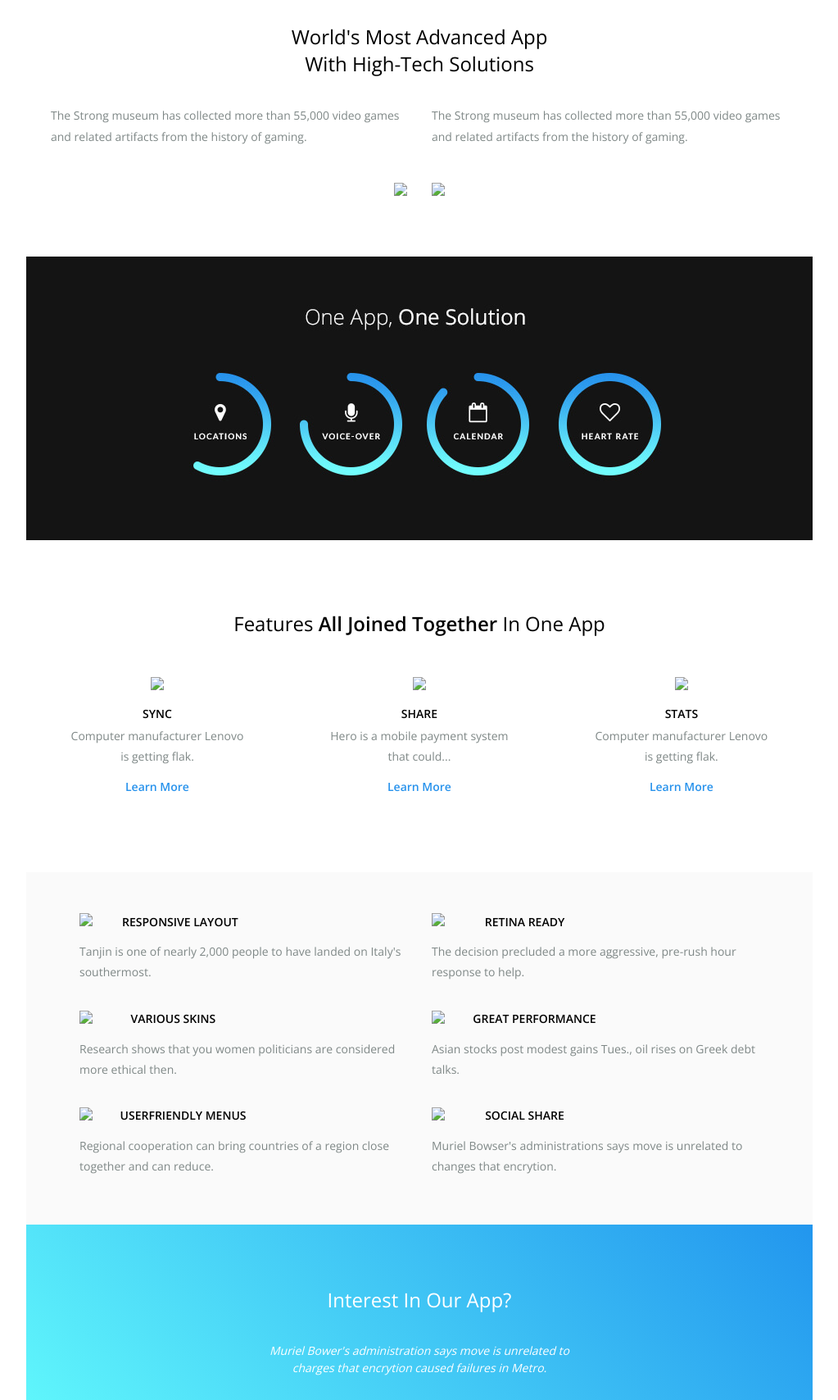
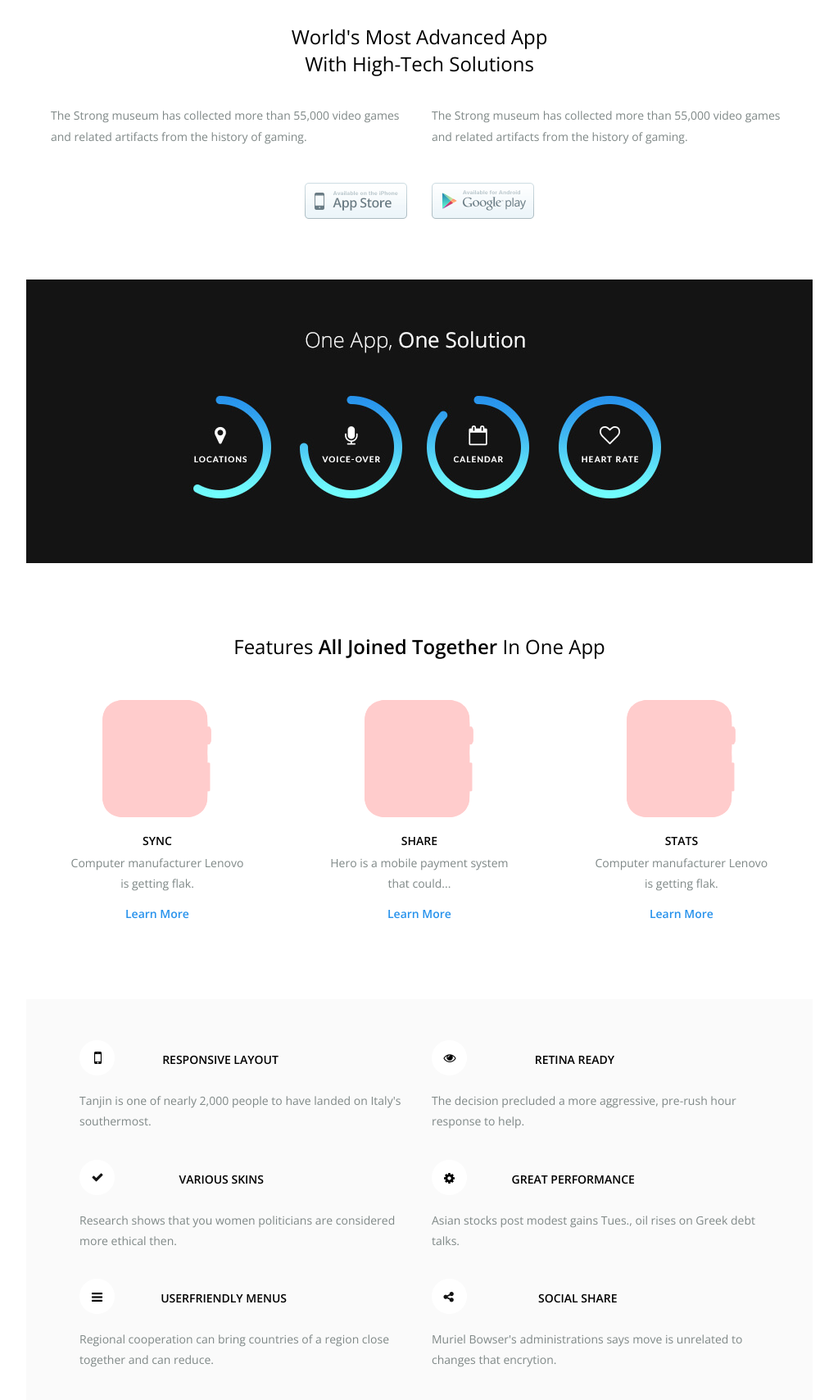
Before and after one commit to Millicenthere/email-course-starting-files, a plain HTML site: page index.html in a window 1280 px wide. Shown: the part 1058-2766 px from the top of the page at 82% size, without its empty margins (128-1151 px from the left). Drawn offline with nearby package versions, Linux system fonts and the light colour scheme; the site is published under a folder, as on GitHub Pages, so addresses that start at the root find nothing.

Commit message:
removed / from imgs path to load

```diff
--- a/index.html
+++ b/index.html
@@ -284,7 +284,7 @@
                                         </tr>
                                         <tr>
                                             <td align="right" class="left-store">
-                                                <img src="/images/Production/appstore.png">
+                                                <img src="images/Production/appstore.png">
                                             </td>
                                         </tr>
                                     </table>
@@ -298,7 +298,7 @@
                                         </tr>
                                         <tr>
                                             <td align="left" class="right-store">
-                                                <img src="/images/Production/playstore.png">
+                                                <img src="images/Production/playstore.png">
                                             </td>
                                         </tr>
                                     </table>
@@ -338,7 +338,7 @@
                                         <table class="left-column" width="33.33%" align="left" cellspacing="0" cellpadding="0" border="0" style="padding: 20px 0; background: white;">
                                             <tr>
                                                 <td align="center">
-                                                    <img src="/images/Production/watch_screen-37.png">
+                                                    <img src="images/Production/watch_screen-37.png">
                                                 </td>
                                             </tr>
                                             <tr>
@@ -366,7 +366,7 @@
                                          <table class="middle-column" width="33.33%" align="left" cellspacing="0" cellpadding="0" border="0" style="padding: 20px 0; background: white;">
                                             <tr>
                                                 <td align="center">
-                                                    <img src="/images/Production/watch_screen-39.png">
+                                                    <img src="images/Production/watch_screen-39.png">
                                                 </td>
                                             </tr>
                                             <tr>
@@ -394,7 +394,7 @@
                                          <table class="right-column" width="33.33%" align="left" cellspacing="0" cellpadding="0" border="0" style="padding: 20px 0; background: white;">
                                             <tr>
                                                 <td align="center">
-                                                    <img src="/images/Production/watch_screen.png">
+                                                    <img src="images/Production/watch_screen.png">
                                                 </td>
                                             </tr>
                                             <tr>
@@ -442,7 +442,7 @@
                                                                 <!-- start of icon table -->
                                                                 <table class="icon-table" width="100%" align="left" cellspacing="0" cellpadding="0" border="0";>
                                                                     <td>
-                                                                        <img src="/images/Production/phone_icon.png">
+                                                                        <img src="images/Production/phone_icon.png">
                                                                     </td>
                                                                     <td style="font-family: 'Open Sans','Helvetica Neue', Helvetica, Arial, 'Lucida Grande',sans-serif; color: black; padding: 0 0 0 15px; font-weight: 600; text-transform: uppercase; font-size: 14px;">
                                                                         responsive layout
@@ -467,7 +467,7 @@
                                                                 <!-- start of icon table -->
                                                                 <table class="icon-table" width="100%" align="left" cellspacing="0" cellpadding="0" border="0";>
                                                                     <td>
-                                                                        <img src="/images/Production/retina_icon.png">
+                                                                        <img src="images/Production/retina_icon.png">
                                                                     </td>
                                                                     <td style="font-family: 'Open Sans','Helvetica Neue', Helvetica, Arial, 'Lucida Grande',sans-serif; color: black; padding: 0 0 0 15px; font-weight: 600; text-transform: uppercase; font-size: 14px;">
                                                                         Retina Ready
@@ -504,7 +504,7 @@
                                                                 <!-- start of icon table -->
                                                                 <table class="icon-table" width="100%" align="left" cellspacing="0" cellpadding="0" border="0";>
                                                                     <td>
-                                                                        <img src="/images/Production/check_icon.png">
+                                                                        <img src="images/Production/check_icon.png">
                                                                     </td>
                                                                     <td style="font-family: 'Open Sans','Helvetica Neue', Helvetica, Arial, 'Lucida Grande',sans-serif; color: black; padding: 0 0 0 15px; font-weight: 600; text-transform: uppercase; font-size: 14px;">
                                                                         Various Skins
@@ -529,7 +529,7 @@
                                                                 <!-- start of icon table -->
                                                                 <table class="icon-table" width="100%" align="left" cellspacing="0" cellpadding="0" border="0";>
                                                                     <td>
-                                                                        <img src="/images/Production/settings_icon.png">
+                                                                        <img src="images/Production/settings_icon.png">
                                                                     </td>
                                                                     <td style="font-family: 'Open Sans','Helvetica Neue', Helvetica, Arial, 'Lucida Grande',sans-serif; color: black; padding: 0 0 0 15px; font-weight: 600; text-transform: uppercase; font-size: 14px;">
                                                                         Great Performance
@@ -566,7 +566,7 @@
                                                                 <!-- start of icon table -->
                                                                 <table class="icon-table" width="100%" align="left" cellspacing="0" cellpadding="0" border="0";>
                                                                     <td>
-                                                                        <img src="/images/Production/menu_icon.png">
+                                                                        <img src="images/Production/menu_icon.png">
                                                                     </td>
                                                                     <td style="font-family: 'Open Sans','Helvetica Neue', Helvetica, Arial, 'Lucida Grande',sans-serif; color: black; padding: 0 0 0 15px; font-weight: 600; text-transform: uppercase; font-size: 14px;">
                                                                         Userfriendly Menus
@@ -591,7 +591,7 @@
                                                                 <!-- start of icon table -->
                                                                 <table class="icon-table" width="100%" align="left" cellspacing="0" cellpadding="0" border="0";>
                                                                     <td>
-                                                                        <img src="/images/Production/share_icon.png">
+                                                                        <img src="images/Production/share_icon.png">
                                                                     </td>
                                                                     <td style="font-family: 'Open Sans','Helvetica Neue', Helvetica, Arial, 'Lucida Grande',sans-serif; color: black; padding: 0 0 0 15px; font-weight: 600; text-transform: uppercase; font-size: 14px;">
                                                                         Social Share
```
